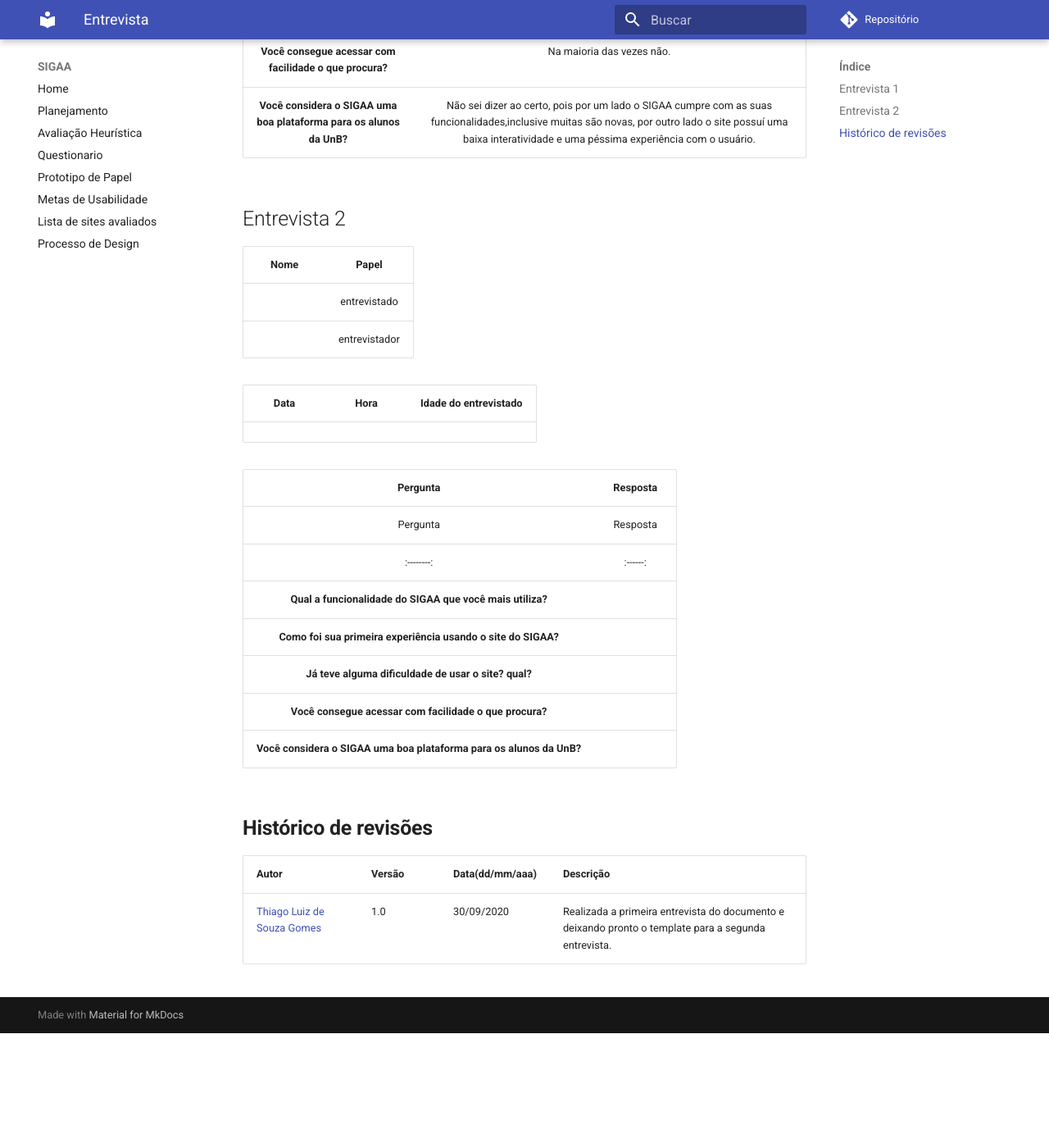
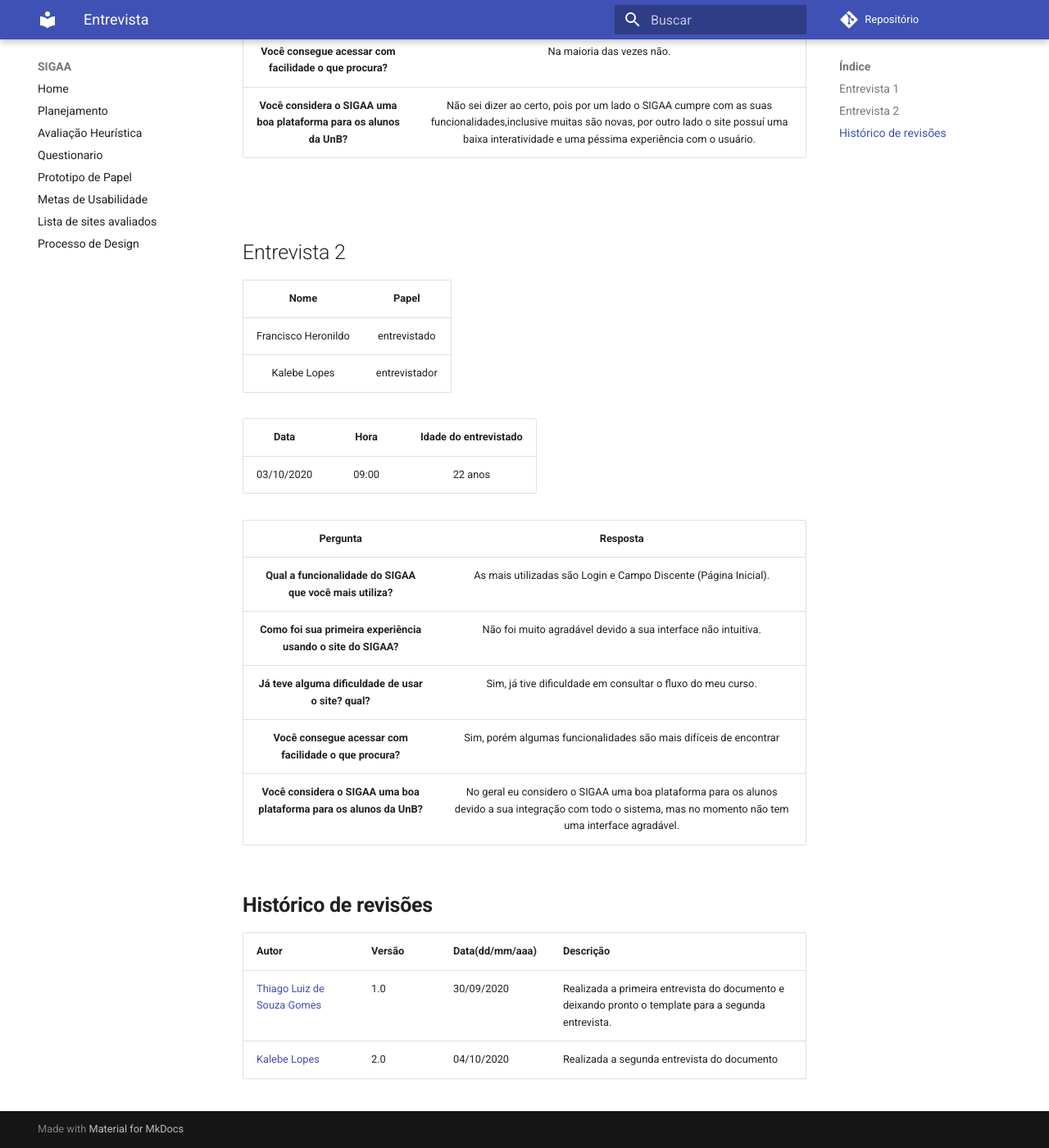
Before and after one commit to lgpinheiro94/2020.1-SIGAA, an MkDocs documentation site: the page built from docs/analise_perfil_usuario/entrevista.md, in a window 1280 px wide and 1400 px high, scrolled down 747 px. Shown: the whole window at 82% size. Built offline with MkDocs 1.6.1 and Material for MkDocs 9.7.7, drawn with Linux system fonts in a browser that asks for light colours; comment, search, counter and statistics services are not loaded; old or Windows-style settings are respelled for this version of MkDocs; before the commit the page ends 2007 px from its top, so only the background shows below that.

Commit message:
#18 Second version of entrevista document

```diff
--- a/docs/analise_perfil_usuario/entrevista.md
+++ b/docs/analise_perfil_usuario/entrevista.md
@@ -19,29 +19,31 @@
 |**Você consegue acessar com facilidade o que procura?**  | Na maioria das vezes não.|
 |**Você considera o SIGAA uma boa plataforma para os alunos da UnB?**  | Não sei dizer ao certo, pois por um lado o SIGAA cumpre com as suas funcionalidades,inclusive muitas são novas, por outro lado o site possuí uma baixa interatividade e uma péssima experiência com o usuário.|
 
+<br/>
+
 ## Entrevista 2
 
-|   Nome   | Papel |
+|   Nome   |  Papel |
 |:--------:|:------:|
-|  | entrevistado|
-|  | entrevistador |
+| Francisco Heronildo | entrevistado|
+| Kalebe Lopes | entrevistador |
 
 |   Data   | Hora | Idade do entrevistado |
 |:--------:|:------:|:------:|
-||||
+|03/10/2020|  09:00 |22 anos|
+
 
 |   Pergunta   | Resposta |
 |:--------:|:------:|
-|   Pergunta   | Resposta |
-|:--------:|:------:|
-|**Qual a funcionalidade do SIGAA que você mais utiliza?**  | |
-|**Como foi sua primeira experiência usando o site do SIGAA?**  | |
-|**Já teve alguma dificuldade de usar o site? qual?**  | |
-|**Você consegue acessar com facilidade o que procura?**  | |
-|**Você considera o SIGAA uma boa plataforma para os alunos da UnB?**  | |
+|**Qual a funcionalidade do SIGAA que você mais utiliza?**  | As mais utilizadas são Login e Campo Discente (Página Inicial). |
+|**Como foi sua primeira experiência usando o site do SIGAA?**  | Não foi muito agradável devido a sua interface não intuitiva. |
+|**Já teve alguma dificuldade de usar o site? qual?**  | Sim, já tive dificuldade em consultar o fluxo do meu curso. |
+|**Você consegue acessar com facilidade o que procura?**  | Sim, porém algumas funcionalidades são mais difíceis de encontrar |
+|**Você considera o SIGAA uma boa plataforma para os alunos da UnB?**  | No geral eu considero o SIGAA uma boa plataforma para os alunos devido a sua integração com todo o sistema, mas no momento não tem uma interface agradável. |
 
 
 ## **Histórico de revisões**
 Autor | Versão | Data(dd/mm/aaa) | Descrição
 ---- | ----------- | ------ | ---------
 [Thiago Luiz de Souza Gomes](https://github.com/thiagomesUNB) | 1.0 | 30/09/2020 | Realizada a primeira entrevista do documento e deixando pronto o template para a segunda entrevista.
+[Kalebe Lopes](https://github.com/KalebeLopes) | 2.0 | 04/10/2020 | Realizada a segunda entrevista do documento
```
